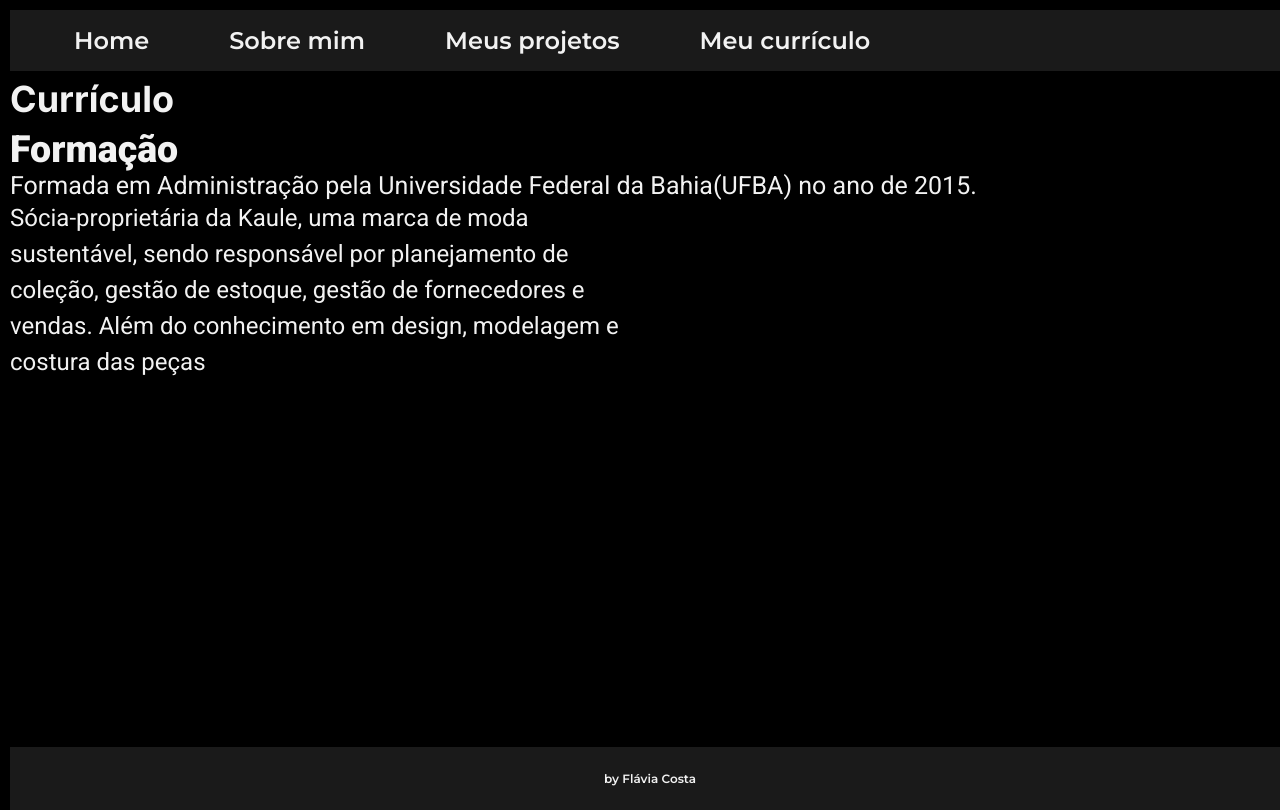
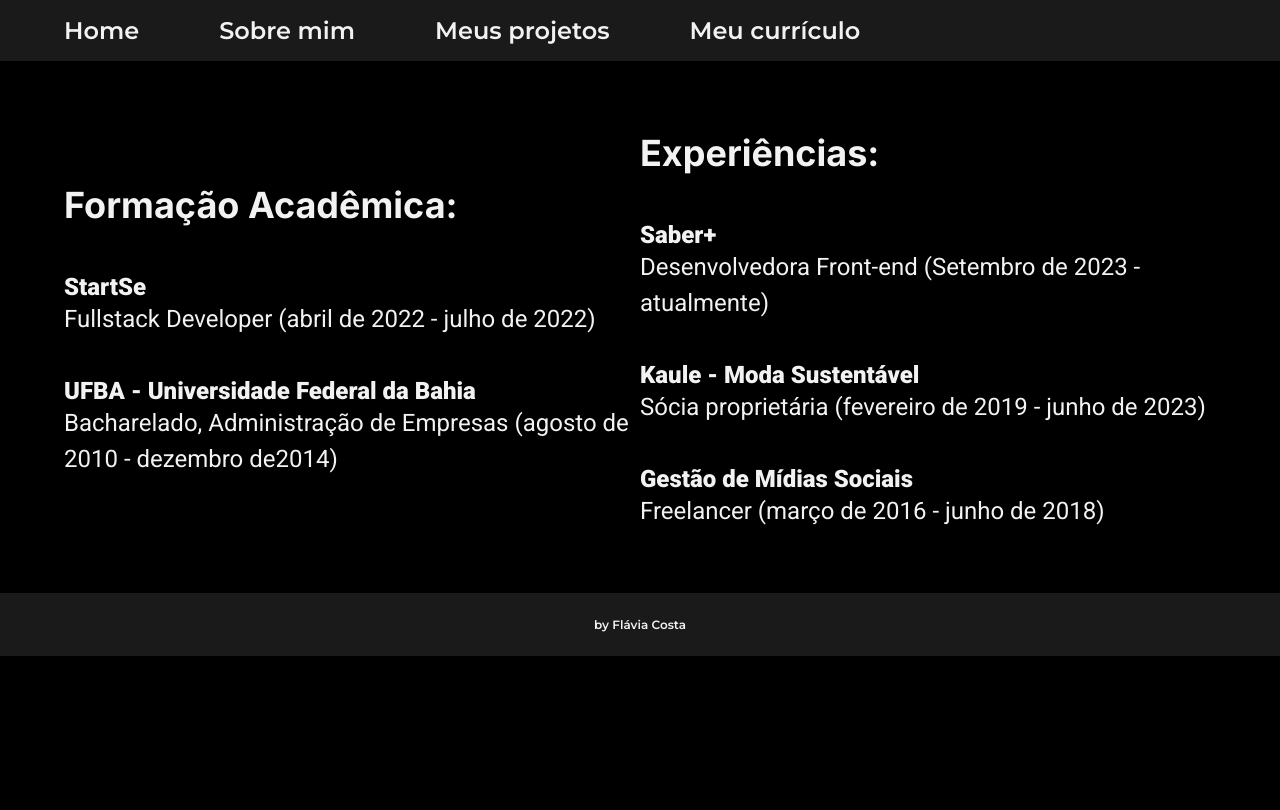
Before and after one commit to flaviacosta23/portfolio, a plain HTML site: page my-resume.html in a window 1280 px wide. Drawn offline with Linux system fonts and the light colour scheme.

Commit message:
update font size and font type of my resume

```diff
--- a/my-resume.css
+++ b/my-resume.css
@@ -1,10 +1,5 @@
-html, body {
-    width: 100vw;
-    height: 100vh;
-    margin: 5px; padding: 0;
-    font-size: 25px;
+@import url('https://fonts.googleapis.com/css2?family=Inter:wght@400;700&family=Montserrat:wght@600&family=Roboto:ital,wght@0,100;0,400;0,900;1,900&display=swap');
+
+.resume{
+
   }
-
-  main {
-    height: 100%;
-  }
--- a/my-resume.html
+++ b/my-resume.html
@@ -21,16 +21,44 @@
           <a class="items" href="my-resume.html">Meu currículo</a>
         </nav>
     </header>
-    <main>
-        <h1 class="title">Currículo</h1>
-        <h2>Formação</h2>
-        <p>Formada em Administração pela Universidade Federal da Bahia(UFBA) no ano de 2015.</p>
-        <p class="main-text content">
-        Sócia-proprietária da Kaule, uma marca de moda sustentável, sendo
-        responsável por planejamento de coleção, gestão de estoque, gestão de
-        fornecedores e vendas. Além do conhecimento em design, modelagem e
-        costura das peças
-        </p>
+    <main class= "presentation">
+        <div class="content">
+            <h1 class="title">Formação Acadêmica:</h1>
+
+            <div>
+
+                <h2><strong>StartSe</strong></h2>
+                <p class="main-text">Fullstack Developer (abril de 2022 - julho de 2022)</p>
+
+            </div>
+
+            <div>
+
+                <h2><strong>UFBA - Universidade Federal da Bahia</strong></h2>
+                <p class="main-text">Bacharelado, Administração de Empresas (agosto de 2010 - dezembro de2014)</p>
+
+            </div>
+
+        </div>
+
+        <div class="content">
+            <h1 class="title">Experiências:</h1>
+
+            <div>
+                <h2>Saber+</h2>
+                <p class="main-text">Desenvolvedora Front-end (Setembro de 2023 - atualmente) </p>
+            </div>
+
+            <div>
+                <h2>Kaule - Moda Sustentável</h2>
+                <p class="main-text">Sócia proprietária (fevereiro de 2019 - junho de 2023)</p>
+            </div>
+
+            <div>
+                <h2>Gestão de Mídias Sociais</h2>
+                <p class="main-text">Freelancer (março de 2016 - junho de 2018)</p>
+            </div>
+        </div>
 
     </main>
 
```
